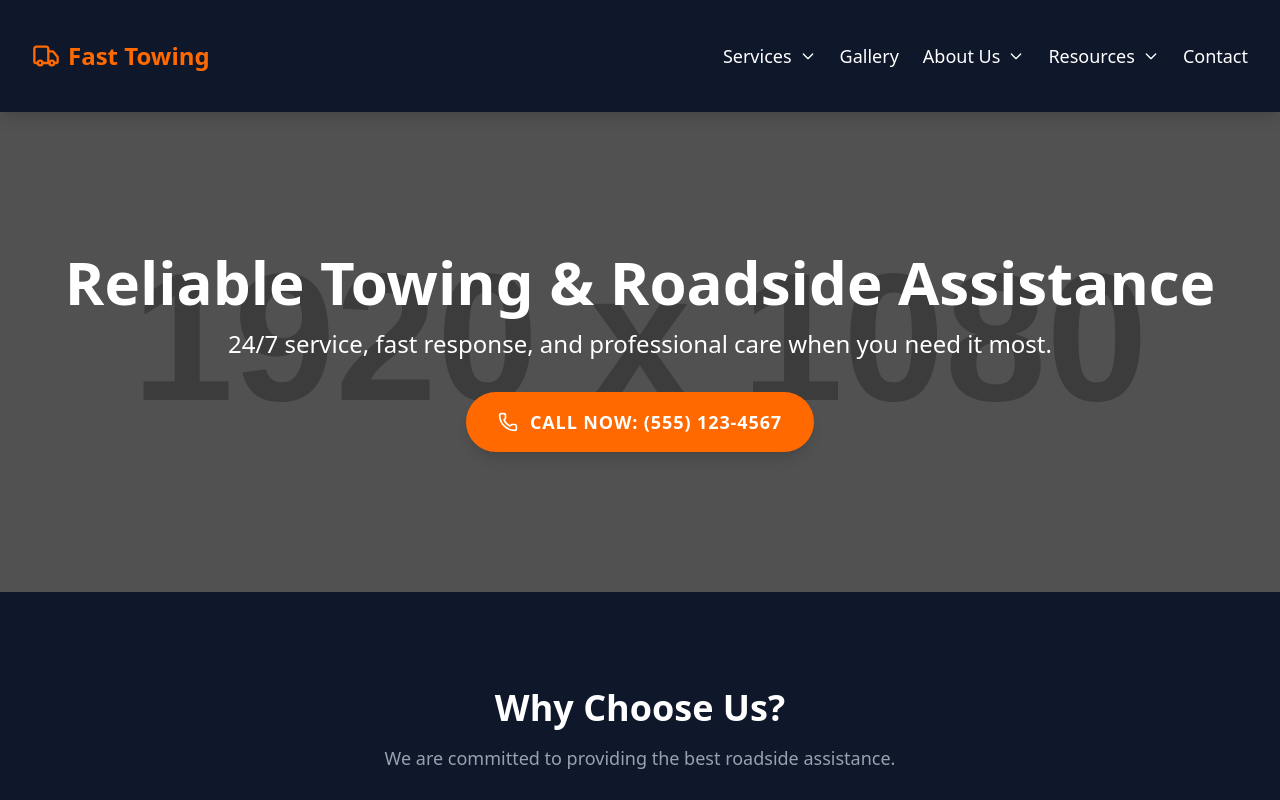
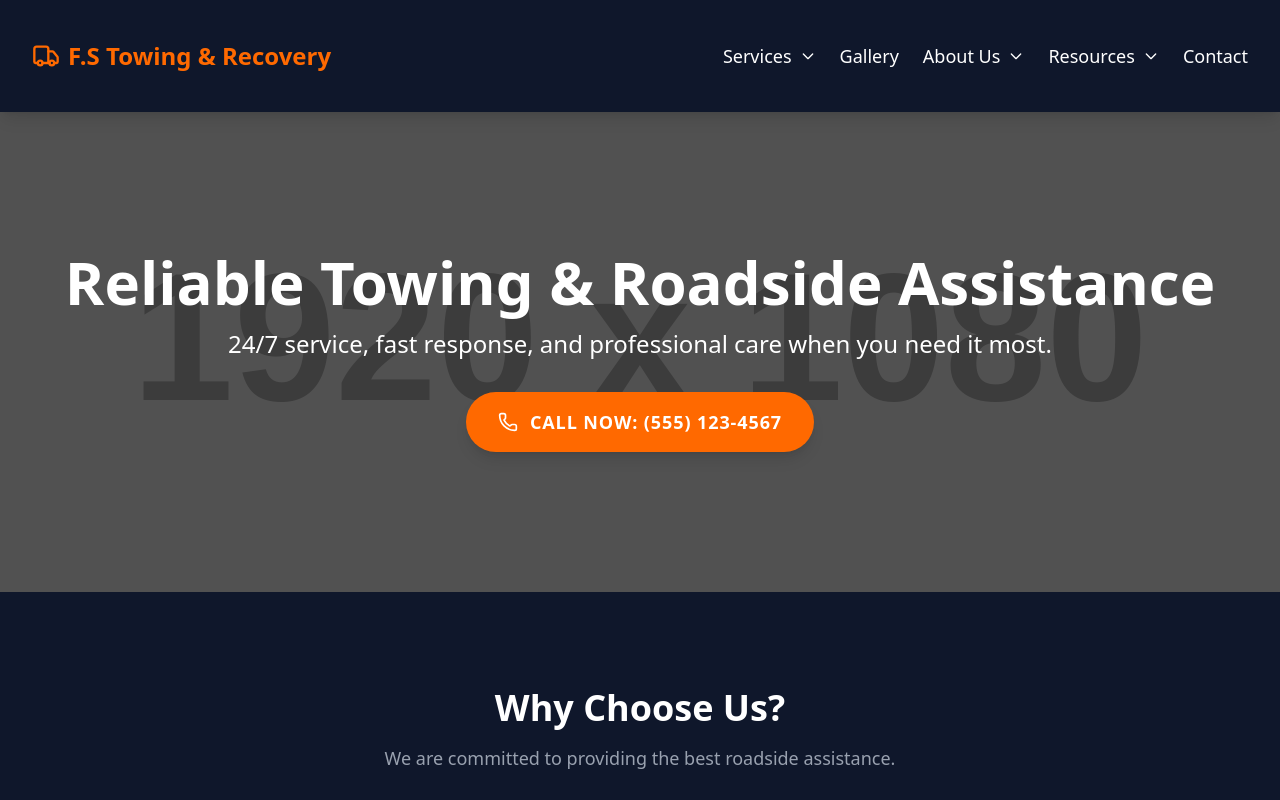
Before and after one commit to KaraboRamotalaDeveloper/Flying_Squad_Towing_And_Recovery, a React (Vite) app in the folder Flying_Squad_Towing_And_Recovery/: page / in a window 1280 px wide. Shown: the top 800 px of the page. Built offline with nearby package versions, Linux system fonts and the light colour scheme.

Commit message:
fix the navbar

```diff
--- a/Flying_Squad_Towing_And_Recovery/src/components/common/Header.jsx
+++ b/Flying_Squad_Towing_And_Recovery/src/components/common/Header.jsx
@@ -37,7 +37,7 @@ const Header = ({ navigateToPage }) => {
           className="flex items-center space-x-2 text-xl font-extrabold text-orange-500 transition-colors hover:text-orange-400 md:text-2xl"
         >
           <Truck size={28} />
-          <span>Fast Towing</span>
+          <span>F.S Towing & Recovery</span>
         </button>
 
         <button
```
